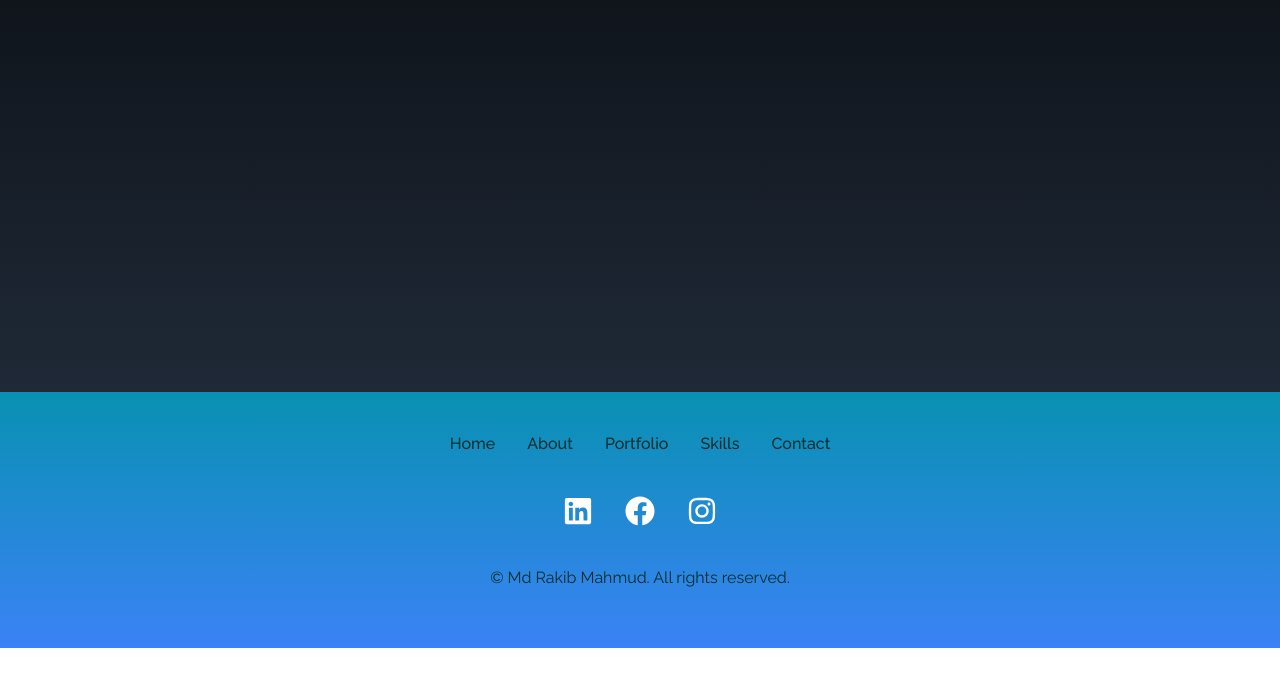
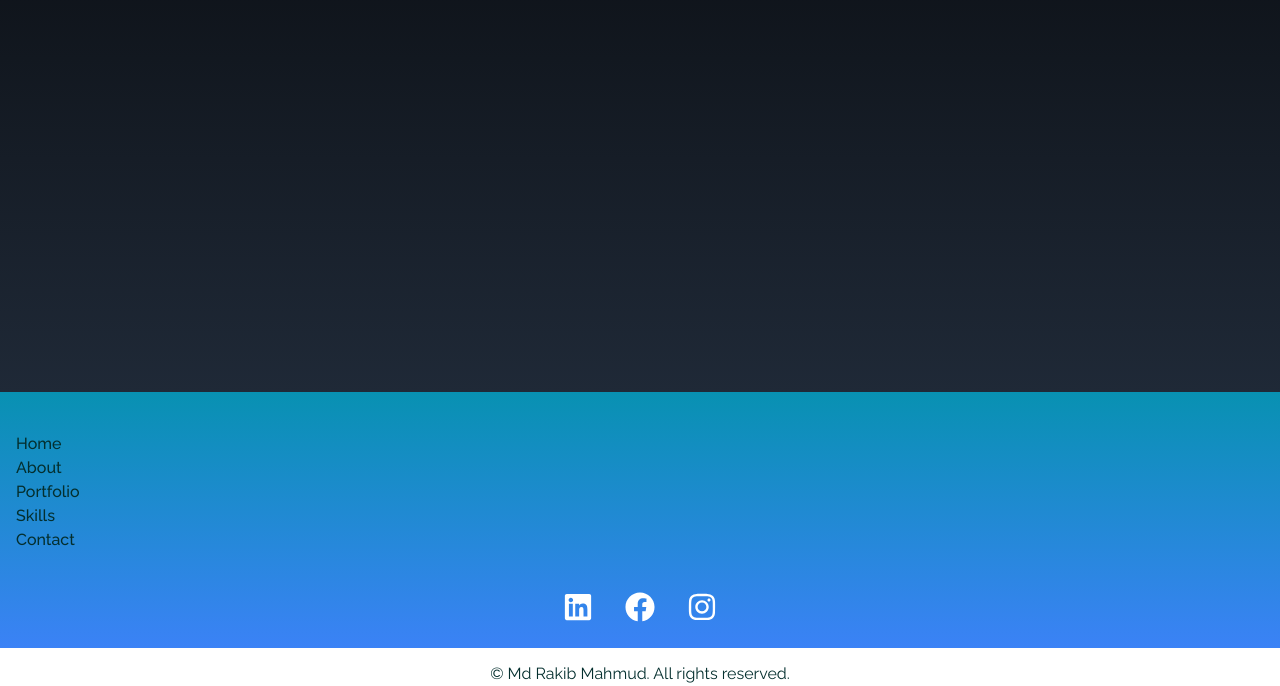
Before and after one commit to rakibmahmud139/rakib-mahmud-portfolio, a React (Vite) app: page / in a window 1280 px wide. Shown: the part 3608-4294 px from the top of the page. Before the commit the page ends 4256 px from the top, so only its background shows below. Built offline with nearby package versions, Linux system fonts and the light colour scheme.

Commit message:
added footer style

```diff
--- a/src/components/Footer.jsx
+++ b/src/components/Footer.jsx
@@ -61,7 +61,7 @@ const Footer = () => {
         <div className="w-full h-64 bg-gradient-to-b from-cyan-600 to-blue-500">
             <div>
                 <div>
-                    <ul className='flex justify-center  md:px-0 pt-10'>
+                    <ul className='flex justify-center flex-row md:flex-col  md:px-0 pt-10'>
 
                         {
                             links.map(({ id, link }) => (
```
